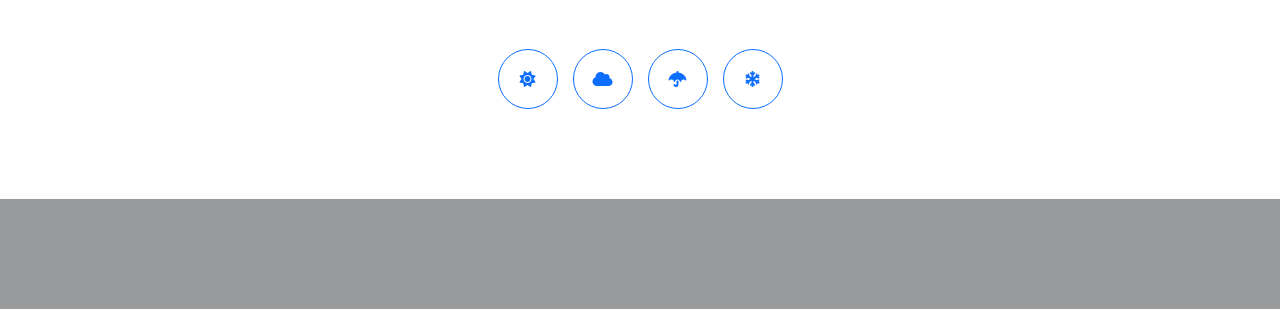
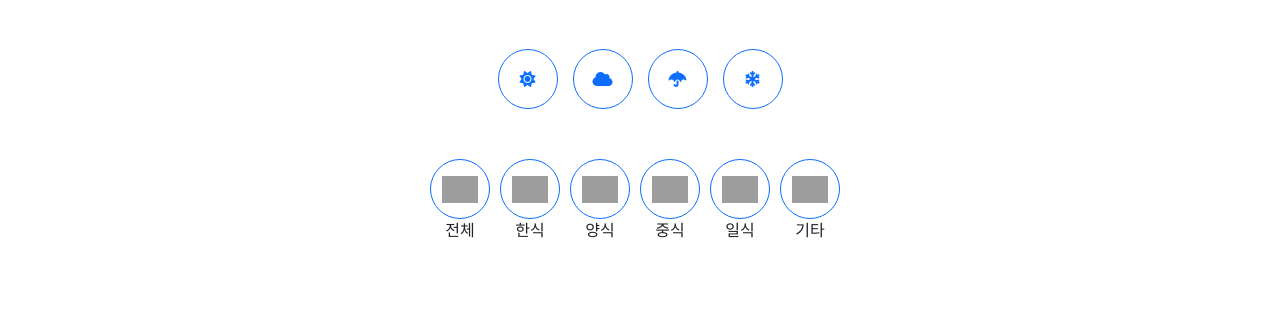
Before and after one commit to JellyBear97/TeamProj2_PreCampT8_matjalal, a Flask app: page / in a window 1280 px wide. Shown: the part 601-910 px from the top of the page. Before the commit the page ends 800 px from the top, so only its background shows below. Run offline with Flask 3, Linux system fonts and the light colour scheme; grey boxes labelled with a size stand in for pictures from a placeholder-image service; data that the repository does not hold is empty; some libraries are stand-ins or nearby versions; grey boxes are pictures that could not be loaded.

Commit message:
foodtype html, css 추가 및 db연결까진 완료
현황 | foodtype html, css 추가 및 server db연결까진 완료
이제 할 꺼 |  server 부분 : 날씨 카테고리 > foodtype 카테고리 클릭시 보여주기.....

```diff
--- a/app.py
+++ b/app.py
@@ -23,12 +23,14 @@ def login():
 @app.route("/foodlist", methods=["POST"])
 def foodlist_post():
     weather_receive = request.form["weather_give"]
+    foodtype_receive = request.form["foodtype_give"]
     menu_receive = request.form["menu_give"]
     img_receive = request.form["img_give"]
     comment_receive = request.form["comment_give"]
 
     doc = {
         'weather': weather_receive,
+        'foodtype' : foodtype_receive,
         'menu': menu_receive,
         'img': img_receive,
         'comment': comment_receive
--- a/static/css/style.css
+++ b/static/css/style.css
@@ -1,7 +1,7 @@
 /* 이지은 */
 body {
   margin: 0;
-  font-family: "nanumsquare";
+  font-family: 'nanumsquare';
 }
 
 div {
@@ -58,7 +58,7 @@ h5 {
 .main-header {
   padding-top: 60px;
 
-  background-image: url("https://i.pinimg.com/564x/75/28/f6/7528f619a534a54502dfb0b262c96870.jpg");
+  background-image: url('https://i.pinimg.com/564x/75/28/f6/7528f619a534a54502dfb0b262c96870.jpg');
   background-position: center;
   background-size: cover;
 
@@ -391,4 +391,107 @@ body > div.weather-nav > label:last-child {
   cursor: pointer;
 }
 
-/* 이안진 로그인창 */
+/* 선아님이 올려주신 음식type 아이콘 */
+.food-nav > div {
+  display: flex;
+  flex-direction: column;
+
+  align-items: center;
+  margin-right: 10px;
+}
+.food-nav > div > label > img {
+  width: 36px;
+}
+
+body > div.food-nav {
+  width: 100%;
+  margin: 50px auto;
+  display: flex;
+  flex-wrap: wrap;
+  justify-content: center;
+}
+
+body > div.food-nav > div > label {
+  width: 60px;
+  height: 60px;
+  border-radius: 50%;
+  display: flex;
+  justify-content: center;
+  align-items: center;
+}
+
+body > div.food-nav > div > label:last-child {
+  margin-right: 0;
+}
+
+/* 버튼 기본 색상 지정 */
+:root {
+  --basic: #cdcdcd;
+  --all: #ff9451;
+  --korean: #2ed444;
+  --usa: #517aff;
+  --china: #f16464;
+  --japan: #9864f1;
+  --esc: #f3ff85;
+}
+
+/* 선택되지 않은 것 */
+.btn-outline-primary {
+  --bs-btn-color: var(--basic);
+  --bs-btn-border-color: var(--basic);
+}
+
+/* 나라별 색상 */
+.btn-outline-primary.all {
+  --bs-btn-hover-bg: var(--all);
+  --bs-btn-hover-border-color: var(--all);
+  --bs-btn-active-bg: var(--all);
+  --bs-btn-active-border-color: var(--all);
+}
+
+.btn-outline-primary.korean {
+  --bs-btn-hover-bg: var(--korean);
+  --bs-btn-hover-border-color: var(--korean);
+  --bs-btn-active-bg: var(--korean);
+  --bs-btn-active-border-color: var(--korean);
+}
+
+.btn-outline-primary.usa {
+  --bs-btn-hover-bg: var(--usa);
+  --bs-btn-hover-border-color: var(--usa);
+  --bs-btn-active-bg: var(--usa);
+  --bs-btn-active-border-color: var(--usa);
+}
+
+.btn-outline-primary.china {
+  --bs-btn-hover-bg: var(--china);
+  --bs-btn-hover-border-color: var(--china);
+  --bs-btn-active-bg: var(--china);
+  --bs-btn-active-border-color: var(--china);
+}
+.btn-outline-primary.japan {
+  --bs-btn-hover-bg: var(--japan);
+  --bs-btn-hover-border-color: var(--japan);
+  --bs-btn-active-bg: var(--japan);
+  --bs-btn-active-border-color: var(--japan);
+}
+.btn-outline-primary.esc {
+  --bs-btn-hover-bg: var(--esc);
+  --bs-btn-hover-border-color: var(--esc);
+  --bs-btn-active-bg: var(--esc);
+  --bs-btn-active-border-color: var(--esc);
+}
+
+@keyframes rotate-icon {
+  from {
+    transform: rotate(0);
+  }
+
+  to {
+    transform: rotateY(360deg);
+  }
+}
+
+.btn-outline-primary:hover img {
+  animation: rotate-icon 1s linear infinite;
+}
--- a/static/js/script.js
+++ b/static/js/script.js
@@ -20,6 +20,7 @@ function posting() {
   let menu = $('#menu_title').val();
   let img = $('#food_img_url').val();
   let comment = $('#comment').val();
+  let foodtype = $('#select-foodtype input[type="radio"]:checked').val();
 
   // form의 유효성 검사
   if (!weather) {
@@ -44,6 +45,7 @@ function posting() {
   formData.append('menu_give', menu);
   formData.append('img_give', img);
   formData.append('comment_give', comment);
+  formData.append('foodtype_give', foodtype);
 
   fetch('/foodlist', { method: 'POST', body: formData })
     .then((res) => res.json())
--- a/templates/index.html
+++ b/templates/index.html
@@ -135,6 +135,18 @@
                 <i class="fa-solid fa-snowflake" for="select-snowy" style="color: #9864f1"></i>
               </div>
             </div>
+            <div class="post-weather-wrapper">
+              <span>음식종류를 선택해주세요: </span>
+              <div class="blank-box"></div>
+              <div class="post-select-weather" id="select-foodtype">
+                <input name="post-select-foodtype" type="radio" id="select-alltype" value="1" /><span>전체</span>
+                <input name="post-select-foodtype" type="radio" id="select-korea" value="2" /><span>한식</span>
+                <input name="post-select-foodtype" type="radio" id="select-usa" value="3" /><span>양식</span>
+                <input name="post-select-foodtype" type="radio" id="select-china" value="4" /><span>중식</span>
+                <input name="post-select-foodtype" type="radio" id="select-japan" value="5" /><span>일식</span>
+                <input name="post-select-foodtype" type="radio" id="select-exctype" value="6" /><span>기타</span>
+              </div>
+            </div>
             <!-- 추천 메뉴명 적기 -->
             <div class="post-comment">
               <span>추천하는 메뉴명 : </span>
@@ -231,6 +243,59 @@
       </label>
     </div>
 
+    <!-- 음식 type 카테고리 by 선아님 -->
+    <div class="food-nav" role="group" aria-label="Basic radio toggle button group">
+      <div>
+        <input type="radio" class="btn-check weather-btn" name="foodtype" id="all_type" autocomplete="off" />
+        <label class="btn btn-outline-primary all" for="all_type">
+          <img src="./icon/전체.png" alt="" />
+          <!-- <i class="fa-solid fa-sun"></i> -->
+        </label>
+        <p>전체</p>
+      </div>
+
+      <div>
+        <input type="radio" class="btn-check weather-btn" name="foodtype" id="korean" autocomplete="off" />
+        <label class="btn btn-outline-primary korean" for="korean">
+          <img src="./icon/한식.png" alt="" />
+          <!-- <i class="fa-solid fa-sun"></i> -->
+        </label>
+        <p>한식</p>
+      </div>
+      <div>
+        <input type="radio" class="btn-check weather-btn" name="foodtype" id="usa" autocomplete="off" />
+        <label class="btn btn-outline-primary usa" for="usa">
+          <img src="./icon/양식.png" alt="" />
+          <!-- <i class="fa-solid fa-sun"></i> -->
+        </label>
+        <p>양식</p>
+      </div>
+      <div>
+        <input type="radio" class="btn-check weather-btn" name="foodtype" id="china" autocomplete="off" />
+        <label class="btn btn-outline-primary china" for="china">
+          <img src="./icon/중식.png" alt="" />
+          <!-- <i class="fa-solid fa-sun"></i> -->
+        </label>
+        <p>중식</p>
+      </div>
+      <div>
+        <input type="radio" class="btn-check weather-btn" name="foodtype" id="japan" autocomplete="off" />
+        <label class="btn btn-outline-primary japan" for="japan">
+          <img src="./icon/일식.png" alt="" />
+          <!-- <i class="fa-solid fa-sun"></i> -->
+        </label>
+        <p>일식</p>
+      </div>
+      <div>
+        <input type="radio" class="btn-check weather-btn" name="foodtype" id="esc_type" autocomplete="off" />
+        <label class="btn btn-outline-primary esc" for="esc_type">
+          <img src="./icon/기타.png" alt="" />
+          <!-- <i class="fa-solid fa-sun"></i> -->
+        </label>
+        <p>기타</p>
+      </div>
+    </div>
+
     <!-- 게시글 더미 -->
     <div id="cards" class="cards row row-cols-1 row-cols-md-4 g-4">
       <div class="col">
```
